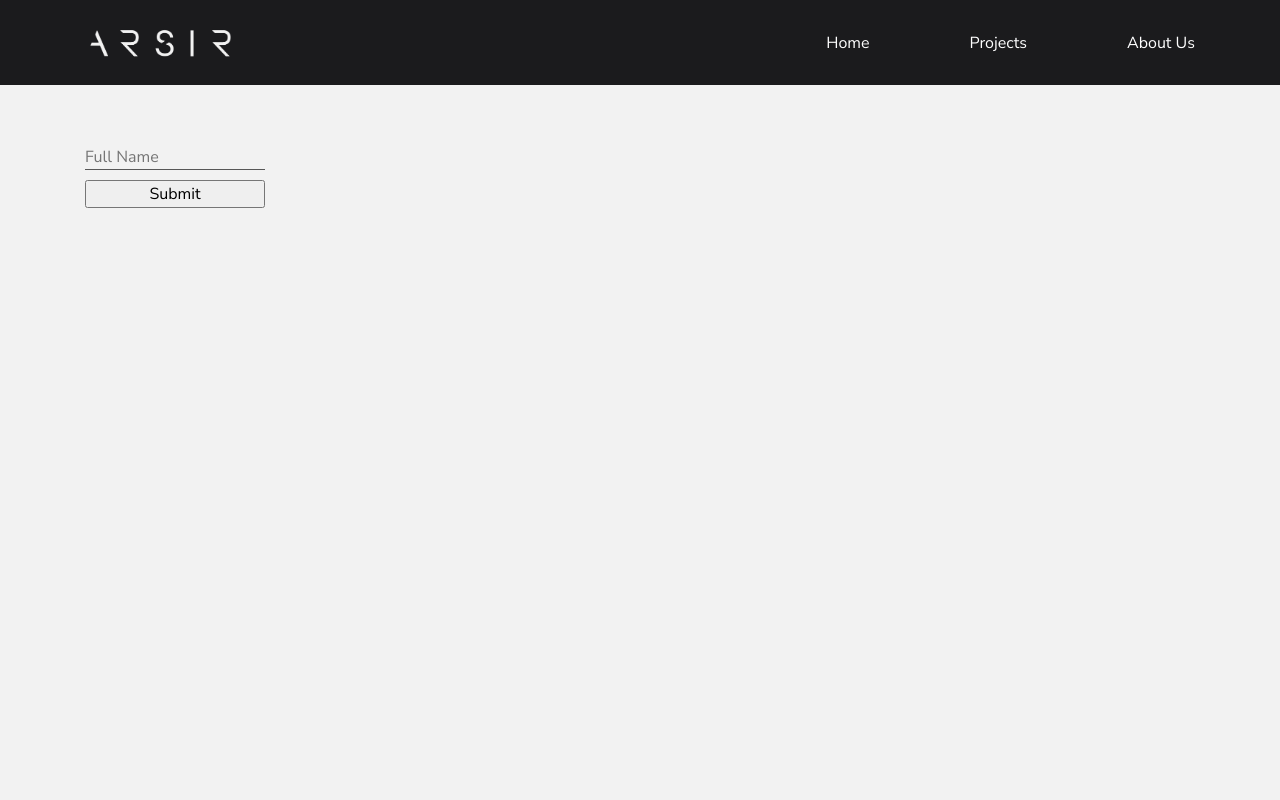
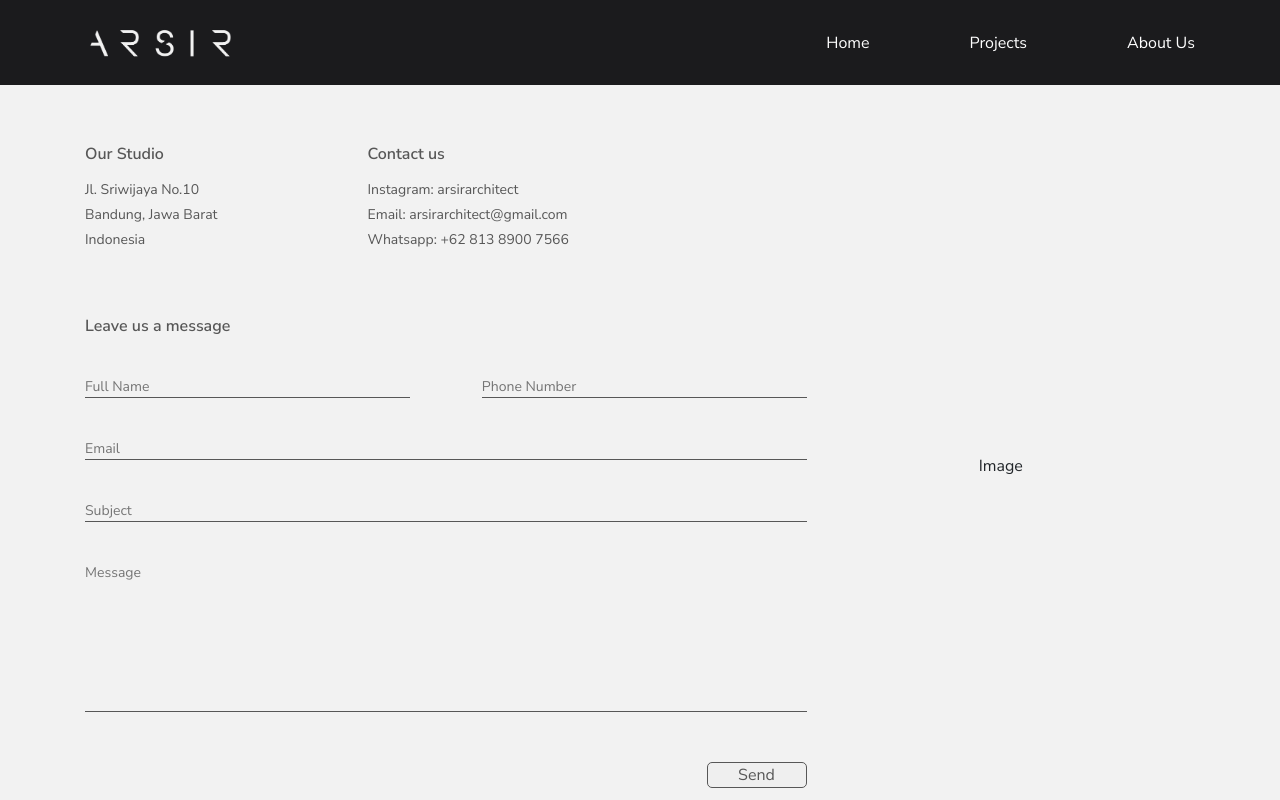
Before and after one commit to edwinsenjaya/arsir-company-profile, a Next.js app: page /contact-us in a window 1280 px wide. Shown: the top 800 px of the page. Built offline with nearby package versions, Linux system fonts and the light colour scheme.

Commit message:
contact us page first commit

```diff
--- a/components/ContactUs.js
+++ b/components/ContactUs.js
@@ -1,37 +1,116 @@
 import styles from "@/styles/contact-us.module.css";
+import Link from "next/link";
 
 export default function ContactUs() {
   function sendEmail() {
-    console.log(document.getElementById("name").value);
     Email.send({
       SecureToken: "35ce02f4-5a4a-495b-8c6b-1343204a1ec0",
-      //   Host: "smtp.elasticemail.com",
-      To: "edwin.senjaya@digdayatech.id",
-      From: document.getElementById("name").value,
-      Subject: "This is the subject",
-      Body: "And this is the body",
-    }).then((message) => alert(message));
+      To: "arsirarchitect@gmail.com",
+      From: "arsirarchitecture@gmail.com",
+      Subject: "Customer Inquiry - " + document.getElementById("name").value,
+      Body:
+        "Name : " +
+        document.getElementById("name")?.value +
+        "<br /><br />  Phone : " +
+        document.getElementById("phone")?.value +
+        "<br /><br />  Email : " +
+        document.getElementById("email")?.value +
+        "<br /><br />  Subject : " +
+        document.getElementById("subject")?.value +
+        "<br /><br />  Message : " +
+        document.getElementById("message")?.value,
+    }).then(() => alert("Message sent! We will contact you soon."));
   }
 
   return (
     <section className={styles["contact-us-container"]}>
+      <section className={styles["content-container"]}>
+        <section className={styles["info-container"]}>
+          <section className={styles["address-container"]}>
+            <h6 className={styles.title}>Our Studio</h6>
+            <h6 className={styles.text}>Jl. Sriwijaya No.10</h6>
+            <h6 className={styles.text}>Bandung, Jawa Barat</h6>
+            <h6 className={styles.text}>Indonesia</h6>
+          </section>
+          <section className={styles["contact-container"]}>
+            <h6 className={styles.title}>Contact us</h6>
+            <h6 className={styles.text}>
+              Instagram:{" "}
+              <Link
+                href="https://www.instagram.com/arsirarchitect/"
+                target="_blank"
+                className={`${styles.text} ${styles.link}`}
+              >
+                arsirarchitect
+              </Link>
+            </h6>
+            <h6 className={styles.text}>
+              Email:{" "}
+              <Link
+                href="mailto:arsirarchitect@gmail.com"
+                target="_blank"
+                className={`${styles.text} ${styles.link}`}
+              >
+                arsirarchitect@gmail.com
+              </Link>
+            </h6>
+            <h6 className={styles.text}>
+              Whatsapp:{" "}
+              <Link
+                href="https://wa.me/6281389007566"
+                target="_blank"
+                className={`${styles.text} ${styles.link}`}
+              >
+                +62 813 8900 7566
+              </Link>
+            </h6>
+          </section>
+        </section>
         <form
           className={styles["form-container"]}
           onSubmit={(e) => {
             e.preventDefault();
-          const response = sendEmail();
-          console.log(response);
+            sendEmail();
           }}
         >
+          <h6 className={styles["form-title"]}>Leave us a message</h6>
+          <div className={styles["name-phone"]}>
             <input
               id="name"
               type="text"
-          className={styles.name}
+              className={`${styles.name} ${styles.input}`}
               placeholder="Full Name"
             ></input>
-        <input type="submit" className={styles.submit} />
+            <input
+              id="phone"
+              type="text"
+              className={`${styles.phone} ${styles.input}`}
+              placeholder="Phone Number"
+            ></input>
+          </div>
+          <input
+            id="email"
+            type="text"
+            className={styles.input}
+            placeholder="Email"
+          ></input>
+          <input
+            id="subject"
+            type="text"
+            className={styles.input}
+            placeholder="Subject"
+          ></input>
+          <textarea
+            id="message"
+            placeholder="Message"
+            className={`${styles.message} ${styles.input}`}
+          ></textarea>
+          <div className={styles["submit-container"]}>
+            <input type="submit" className={styles.submit} value="Send" />
+          </div>
         </form>
-      <section className={styles["image-container"]}></section>
+      </section>
+      <section className={styles["image-container"]}>Image</section>
     </section>
   );
 }
--- a/components/CoreValue.js
+++ b/components/CoreValue.js
@@ -20,11 +20,7 @@ export default function CoreValue() {
           believes that architecture is not all about aesthetics, but
           architecture should be profitable and cost effective.
         </p>
-        <Link
-          href="https://wa.me/6281389007566"
-          target="_blank"
-          className={styles["contact-us"]}
-        >
+        <Link href="/contact-us" className={styles["contact-us"]}>
           Contact Us
         </Link>
       </div>
--- a/components/Footer.js
+++ b/components/Footer.js
@@ -27,11 +27,7 @@ export default function Footer() {
           <Link href="/about-us" className={styles.text}>
             About Us
           </Link>
-          <Link
-            href="https://wa.me/6281389007566"
-            target="_blank"
-            className={styles.text}
-          >
+          <Link href="/contact-us" className={styles.text}>
             Contact Us
           </Link>
         </section>
--- a/styles/contact-us.module.css
+++ b/styles/contact-us.module.css
@@ -2,22 +2,134 @@
   display: flex;
   background: #f2f2f2;
   font-family: "Nunito Sans";
-  height: 1500px;
   padding: 85px 85px 30px;
+}
+
+.content-container {
+  display: flex;
+  flex-direction: column;
+  width: 65%;
+}
+
+.info-container {
+  display: flex;
+  gap: 150px;
+  margin-top: 60px;
+}
+
+.title {
+  font-size: 16px;
+  font-weight: 600;
+  margin-bottom: 18px;
+  color: #575757;
+}
+
+.text {
+  font-size: 14px;
+  font-weight: 400;
+  color: #575757;
+}
+
+.link {
+  text-decoration: none;
+}
+
+.link:hover {
+  font-weight: 500;
+  color: #1b1b1d;
 }
 
 .form-container {
   display: flex;
   flex-direction: column;
   padding: 60px 0;
+  gap: 40px;
 }
 
-.name {
+.input {
   border: none;
   border-bottom: #575757 1px solid;
   background: #f2f2f2;
+  font-size: 14px;
+}
+
+.form-title {
+  font-size: 16px;
+  font-weight: 600;
+  margin-bottom: 0;
+  color: #575757;
+}
+
+.name-phone {
+  display: flex;
+  justify-content: space-between;
+}
+
+.name,
+.phone {
+  width: 45%;
+}
+
+.message {
+  resize: none;
+  height: 150px;
+}
+
+.submit-container {
+  display: flex;
+  justify-content: flex-end;
 }
 
 .submit {
+  color: #575757;
   margin-top: 10px;
+  width: 100px;
+  border: #575757 1.5px solid;
+  border-radius: 5px;
 }
+
+.image-container {
+  display: flex;
+  justify-content: center;
+  align-items: center;
+  width: 35%;
+}
+
+@media only screen and (min-width: 1280px) {
+  .contact-us-container {
+    padding: 85px calc((100vw - 1280px) / 2 + 85px) 30px;
+  }
+}
+
+@media only screen and (max-width: 700px) {
+  .contact-us-container {
+    padding: 70px 30px;
+    flex-direction: column;
+  }
+
+  .info-container {
+    justify-content: space-between;
+    gap: 0;
+    margin-top: 40px;
+  }
+
+  .form-container {
+    padding: 40px 0;
+    gap: 30px;
+  }
+
+  .title,
+  .form-title {
+    font-size: 14px;
+  }
+
+  .text,
+  .input {
+    font-size: 12px;
+  }
+
+  .content-container,
+  .image-container {
+    width: 100%;
+  }
+}
```
Lines whose indentation alone changed are shown as unchanged.
